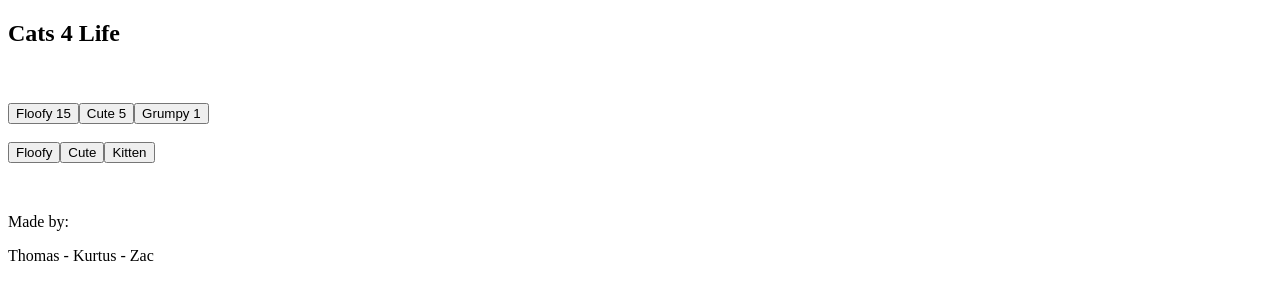
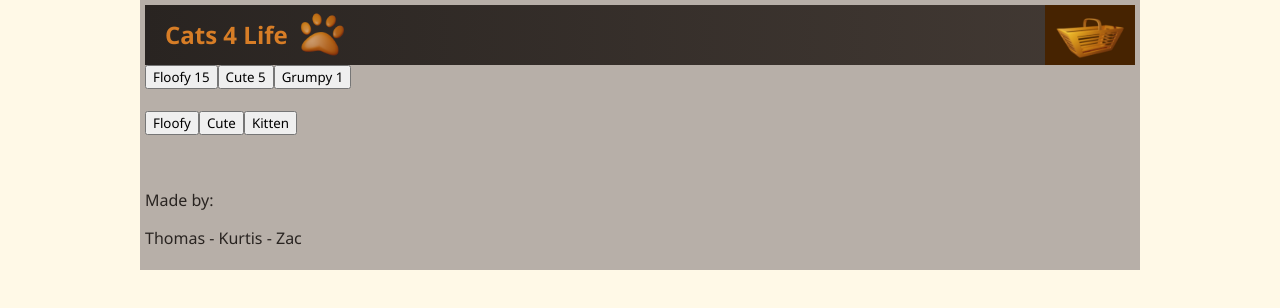
Before and after one commit to ZacPJ/Cats4Lyf, a React (Create React App) app: page / in a window 1280 px wide. Shown: the top 308 px of the page. Built offline with nearby package versions, Linux system fonts and the light colour scheme.

Commit message:
css updates 1

```diff
--- a/src/App.js
+++ b/src/App.js
@@ -1,35 +1,30 @@
 import {useEffect, useState} from "react";
+import logo from "./imgs/paw_v1.png";
+
+
 
 export default function App() {
 
 
 	return (
-		<div id="content">
-			<nav>
-				<div id="topBar">
-					<div id="logo">
-						<h1>Cats 4 Life</h1>
-						<img src="" />
-					</div>
+		<div id="mainWrapper">
+			<nav id="topBarMain">
+				<div>
+					<div id="topBar">
+						<div id="logo">	<h1>Cats 4 Life</h1></div>
+						<div id="logo">	<img src={logo} alt="Logo" id="logoImg" /></div>
+					</div> {/*topBar close*/}
 
-					<img src="" />
-				</div>
+					<div id="basketImg"></div>
+				</div> {/*topBarMain close*/}
+			</nav>
 
-				<div id="tagsList">
+
+			<div id="tagsList">
 					<button>Floofy 15</button>
 					<button>Cute 5</button>
 					<button>Grumpy 1</button>
 				</div>
-			</nav>
-
-			<div id="basket">
-				<div className="basketCat">
-					<img src="" />
-
-					<p>Name</p>
-					<p>Price</p>
-				</div>
-			</div>
 
 			<div id="content">
 				<div id="postHolder">
@@ -56,11 +51,13 @@ export default function App() {
 						</div>
 					</div>
 				</div>
-			</div>
+			</div>   {/* Main wrapper close */}
+
 
 			<footer>
 				<p>Made by:</p>
-				<p>Thomas - Kurtus - Zac</p>
+				<p>Thomas - Kurtis - Zac</p>
+
 			</footer>
 		</div>
 	);
--- /dev/null
+++ b/src/css/body_stylesheet.css
@@ -0,0 +1,19 @@
+* {
+    font-family: 'Segoe UI', Tahoma, Geneva, Verdana, sans-serif;
+}
+
+body {
+    background-color: var(--pure_white);
+    max-width: 1000px;
+    margin: auto;
+}
+
+
+#mainWrapper {
+    background-color: var(--orange_lightest);
+    padding: 5px;
+}
+
+p {
+    color: var(--pure_black);
+}
--- a/src/css/index.css
+++ /dev/null
@@ -1,3 +0,0 @@
-#basket {
-	display: none;
-}
--- /dev/null
+++ b/src/css/primary_stylesheet.css
@@ -0,0 +1,3 @@
+@import url("body_stylesheet.css");
+@import url("variables_stylesheet.css");
+@import url("topbar_stylesheet.css");
--- /dev/null
+++ b/src/css/topbar_stylesheet.css
@@ -0,0 +1,47 @@
+#topBarMain {
+    background-image: linear-gradient(to right, var(--pure_black), var(--black_gradient));
+    width: 100%;
+    height: 60px;
+}
+
+#topBar {
+    height: 60px;
+    color: var(--orange_lighter);
+
+    display: flex;
+    flex-direction: row;
+    float: left;
+
+
+}
+
+#topBar h1 {
+    transform: translateY(-7px);
+    padding-left: 20px;
+}
+
+#logoImg {
+    height: 50px;
+    margin-top: 4px;
+
+}
+
+
+#basketImg {
+    background-image: url("../imgs/basket.png");
+    background-repeat: no-repeat;
+    background-position: center;
+    background-size: 80px;
+    float: right;
+    height: 50px;
+    padding: 5px;
+    width: 80px;
+    background-color: var(--orange_darkest);
+
+}
+
+#basketImg:hover {
+    background-image: url("../imgs/basket_darker.png");
+    cursor:crosshair;
+    background-color: var(--orange_lighter);
+}
--- /dev/null
+++ b/src/css/variables_stylesheet.css
@@ -0,0 +1,25 @@
+/* Variables for the main colours used. */
+
+/* Orange */
+:root {
+    ---pure_orange: #cd6600;
+    --orange_lighter: #d77d26;
+    --orange_much_lighter: #c0956e;
+    --orange_lightest: #b7afa8;
+
+    --orange_darker: #a05001;
+    --orange_much_darker: #733901;
+    --orange_darkest: #462301;
+
+
+    /* Black and white colours */
+    --pure_white: #fff9e7;
+    --pure_black: #292421;
+}
+
+
+
+/* Gradients */
+:root {
+    --black_gradient: #433a34;
+}
--- a/src/index.js
+++ b/src/index.js
@@ -1,7 +1,7 @@
 import React from 'react';
 import ReactDOM from 'react-dom/client';
-import './css/index.css';
-import App from './App';
+import './css/primary_stylesheet.css';
+import App from './App.js';
 
 const root = ReactDOM.createRoot(document.getElementById('root'));
 root.render(
```
Also changed, not shown: src/imgs/basket.png (renamed from src/imgs/backset_v2.png), src/imgs/basket_darker.png (renamed from src/imgs/backset_v2-darlem.png).
